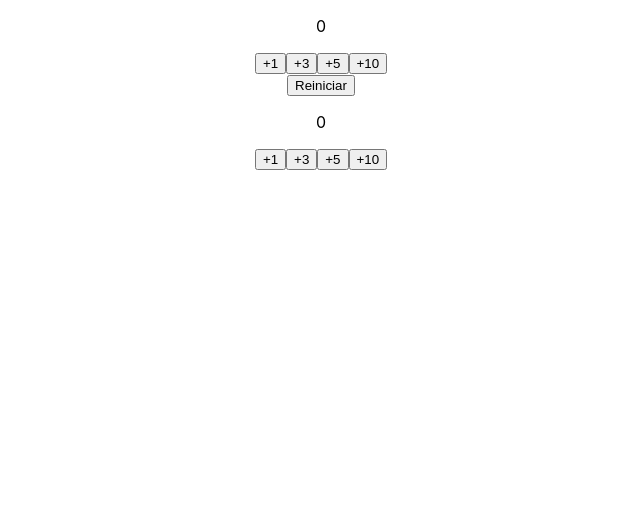
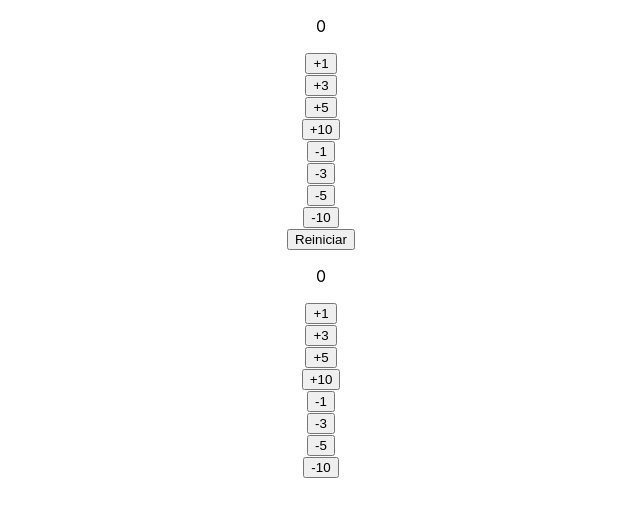
Before and after one commit to Pololokka/desafio-contador-ponto, a React (Create React App) app: page / in a window 1280 px wide. Shown: the top 516 px of the page, without its empty margins (319-959 px from the left). Built offline with nearby package versions, Linux system fonts and the light colour scheme.

Commit message:
:sparkles: feat: feita função de subtração de pontos

```diff
--- /dev/null
+++ b/src/Components/BotaoConta/Index.jsx
@@ -0,0 +1,13 @@
+function BotaoConta({ valor, handlePonto }) {
+  return (
+    <div>
+      <input
+        onClick={(evento) => handlePonto(evento.target.value)}
+        type="button"
+        value={valor}
+      />
+    </div>
+  );
+}
+
+export default BotaoConta;
--- a/src/Components/Contador/Index.jsx
+++ b/src/Components/Contador/Index.jsx
@@ -1,4 +1,5 @@
 import { useState } from "react";
+import BotaoConta from "../BotaoConta/Index";
 
 function Contador() {
   const [ponto, setPonto] = useState(0);
@@ -11,26 +12,18 @@ function Contador() {
   return (
     <div>
       <p className="texto">{ponto}</p>
-      <input
-        onClick={(evento) => handlePonto(evento.target.value)}
-        type="button"
-        value="+1"
-      />
-      <input
-        onClick={(evento) => handlePonto(evento.target.value)}
-        type="button"
-        value="+3"
-      />
-      <input
-        onClick={(evento) => handlePonto(evento.target.value)}
-        type="button"
-        value="+5"
-      />
-      <input
-        onClick={(evento) => handlePonto(evento.target.value)}
-        type="button"
-        value="+10"
-      />
+      <div>
+        <BotaoConta valor={"+1"} handlePonto={handlePonto} />
+        <BotaoConta valor={"+3"} handlePonto={handlePonto} />
+        <BotaoConta valor={"+5"} handlePonto={handlePonto} />
+        <BotaoConta valor={"+10"} handlePonto={handlePonto} />
+      </div>
+      <div>
+        <BotaoConta valor={"-1"} handlePonto={handlePonto} />
+        <BotaoConta valor={"-3"} handlePonto={handlePonto} />
+        <BotaoConta valor={"-5"} handlePonto={handlePonto} />
+        <BotaoConta valor={"-10"} handlePonto={handlePonto} />
+      </div>
     </div>
   );
 }
```
